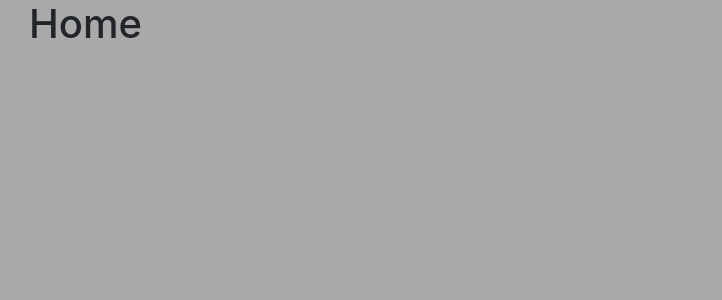
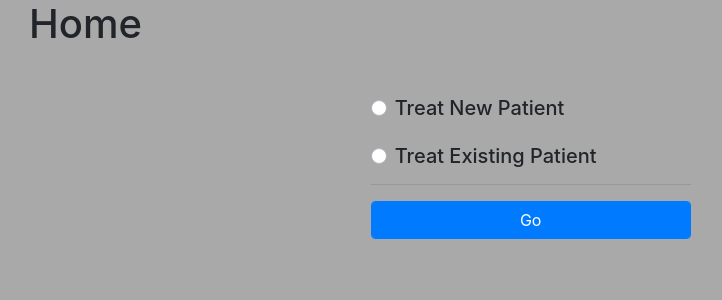
Before and after one commit to shobhitsundriyal/paitent_MS_ultrasimple, a Flask app: page / in a window 1280 px wide. Shown: the top 300 px of the page, without its empty margins (56-778 px from the left). Run offline with Flask 2, Linux system fonts and the light colour scheme; some libraries are stand-ins or nearby versions.

Commit message:
home page added

```diff
--- a/app.py
+++ b/app.py
@@ -7,8 +7,13 @@ from pid_generate import get_new_pid
 
 app = Flask(__name__)
 
-@app.route('/')
+@app.route('/', methods=['GET', 'POST'])
 def home():
+    if request.method =='POST':
+        if request.form['goto'] == 'new':
+            return redirect(url_for('new_patient'))
+        if request.form['goto'] == 'old':
+            pass
     return render_template('home.html')
 
 @app.route('/wait')
@@ -34,5 +39,6 @@ def new_patient():
     return render_template('new_patient.html', p_id=p_id)
 
 
+
 if __name__ == "__main__":
     app.run(debug=True)
--- a/templates/home.html
+++ b/templates/home.html
@@ -6,6 +6,23 @@
     <h1>Home</h1>
 
   </div>
+  <div class="lg-7 offset-lg-4 my-5 w-25">
+  <h5>
+  <form method="POST" action="{{ url_for('home') }}">
+  <div class="custom-control custom-radio">
+    <input type="radio" id="customRadio1" name="goto" class="custom-control-input" value="new">
+    <label class="custom-control-label" for="customRadio1">Treat New Patient</label>
+  </div>
+  <br>
+  <div class="custom-control custom-radio">
+    <input type="radio" id="customRadio2" name="goto" class="custom-control-input" value="old">
+    <label class="custom-control-label" for="customRadio2">Treat Existing Patient</label>
+  </div>
+  <hr>
+  <input class="btn btn-primary form-control" type="submit" value="Go">
+  </form>
+  </h5>
+</div>
 
 
 {% endblock %}
```
Also changed, not shown: 1 other file.
